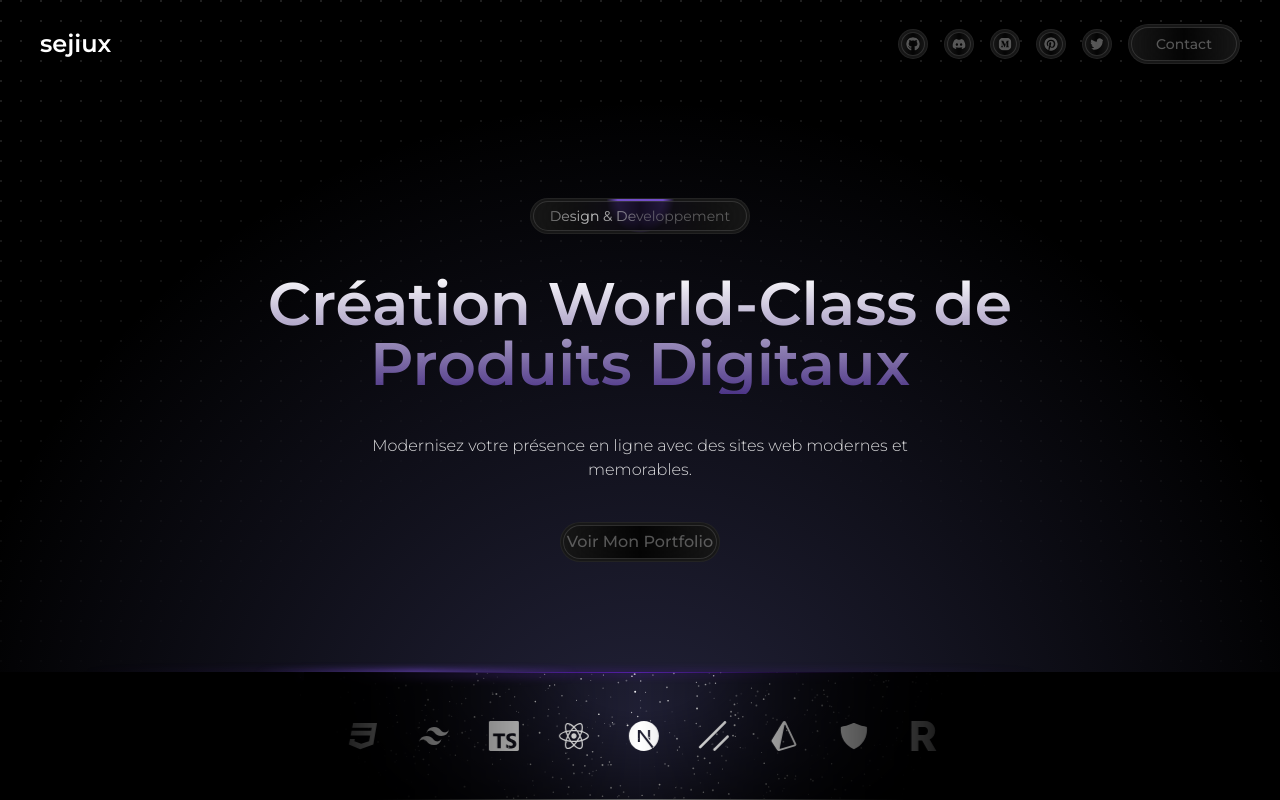
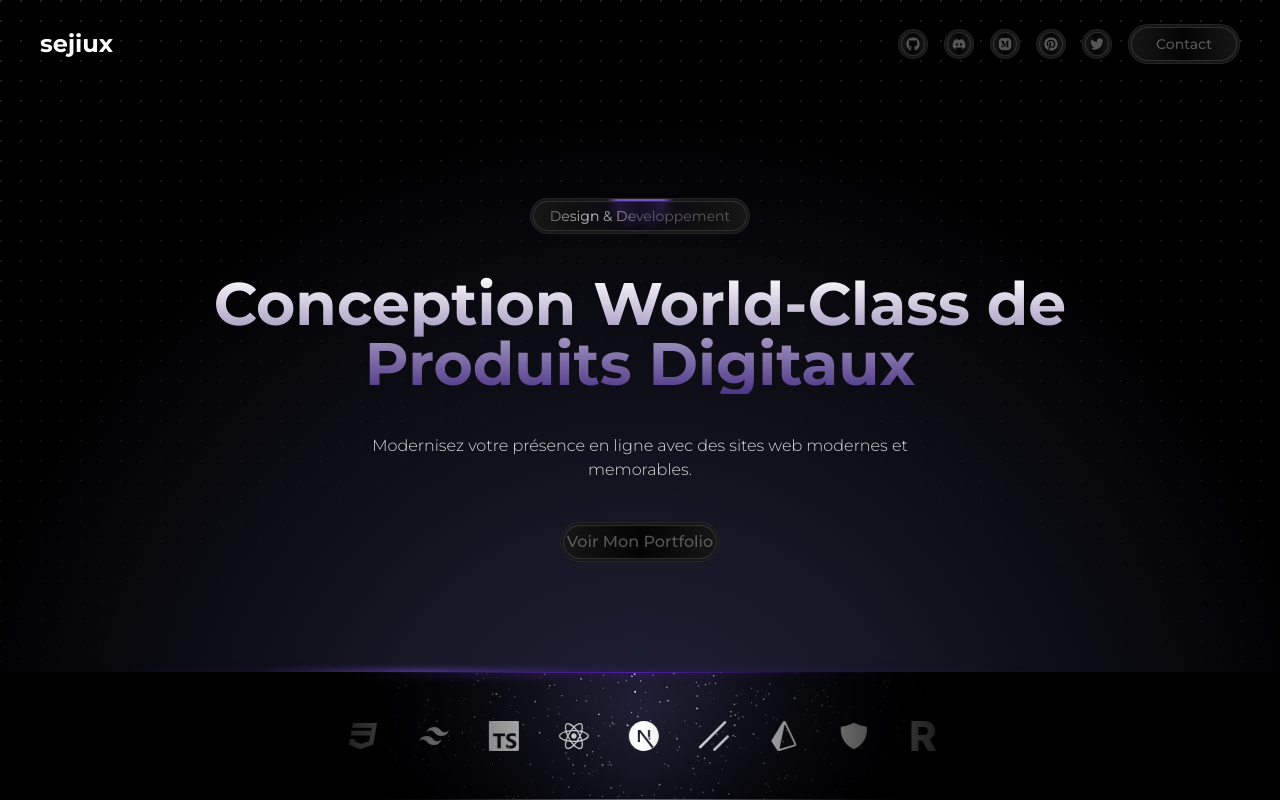
Before and after one commit to sejiux/sejiux-porfolio, a Next.js app: page / in a window 1280 px wide. Built offline with nearby package versions, Linux system fonts and the light colour scheme.

Commit message:
I change the title of home page

```diff
--- a/components/Header.tsx
+++ b/components/Header.tsx
@@ -21,7 +21,7 @@ const HeaderPage = () => {
       <NavBar isMenuOpen={isMenuOpen} setIsMenuOpen={setIsMenuOpen} />
       <div className={cn("px-6", "xl:px-10", "2xl:px-14")}>
         <div className={cn("flex flex-col justify-center items-center text-center flex-grow")}>
-          <div className={cn("text-center space-y-10", "lg:max-w-4xl lg:mx-auto lg:space-y-10", "xl:max-w-7xl", "2xl:max-w-[1800px] 2xl:space-y-14")}>
+          <div className={cn("text-center space-y-10", "lg:max-w-4xl lg:mx-auto lg:space-y-10", "xl:max-w-5xl", "2xl:max-w-[1800px] 2xl:space-y-14")}>
             <div className="z-10 flex items-center justify-center">
               <div
                 className={cn(
@@ -43,7 +43,7 @@ const HeaderPage = () => {
                 </Button>
               </div>
             </div>
-            <h1 className={cn("text-[35px] px-2", "lg:px-0 lg:text-6xl", "xl:text-[80px] xl:leading-[1.12]", "2xl:text-[100px]", "pointer-events-none whitespace-pre-wrap bg-gradient-to-b bg-clip-text text-center font-semibold leading-none text-transparent from-white to-violet-500/50")}>Création World-Class de Produits Digitaux</h1>
+            <h1 className={cn("text-[35px] px-2 leading-tight font-bold", "lg:px-0 lg:text-6xl", "xl:text-[75px] xl:leading-[1.12]", "2xl:text-[100px]", "pointer-events-none whitespace-pre-wrap bg-gradient-to-b bg-clip-text text-center text-transparent from-white to-violet-500/50")}>Conception World-Class de Produits Digitaux</h1>
             <p className={cn("text-base font-light w-full px-4", "lg:px-0 lg:max-w-xl lg:mx-auto text-white/85", "xl:text-lg xl:leading-relaxed", "2xl:text-xl 2xl:max-w-4xl")}>Modernisez votre présence en ligne avec des sites web modernes et memorables.</p>
             <div className="cursor-pointer z-10 h-full text-center font-medium">
               <div className={cn(
--- a/components/NavBar.tsx
+++ b/components/NavBar.tsx
@@ -15,7 +15,7 @@ const NavBar = ({isMenuOpen, setIsMenuOpen}: NavBarProps) => {
     <nav className={cn("w-full p-6 z-50", "px-10", "2xl:py-10")}>
       <div className={cn("flex justify-between items-center")}>
         <Link href="/">
-          <p className={cn('font-semibold text-2xl', "xl:text-3xl")}>sejiux</p>
+          <p className={cn('font-bold text-2xl')}>sejiux</p>
         </Link>
         <button
           className={cn("text-3xl", "lg:hidden")}
```
